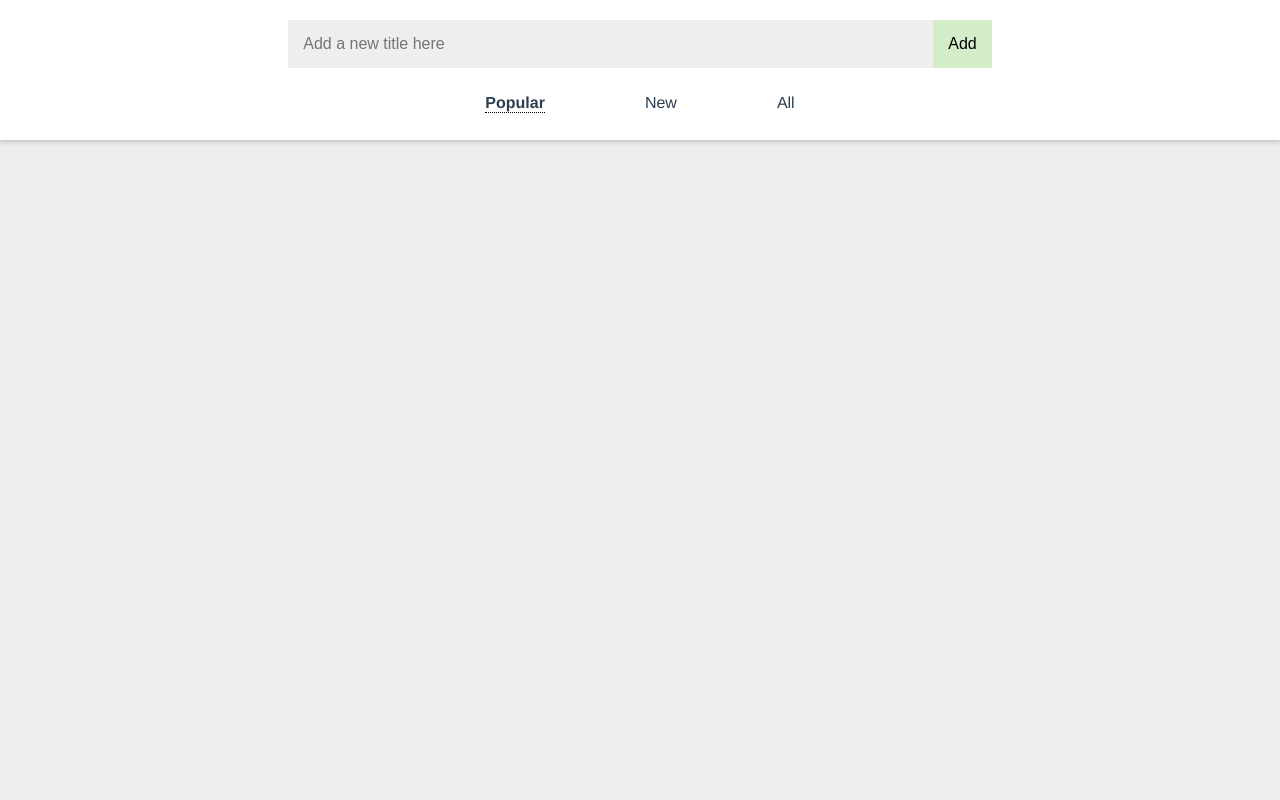
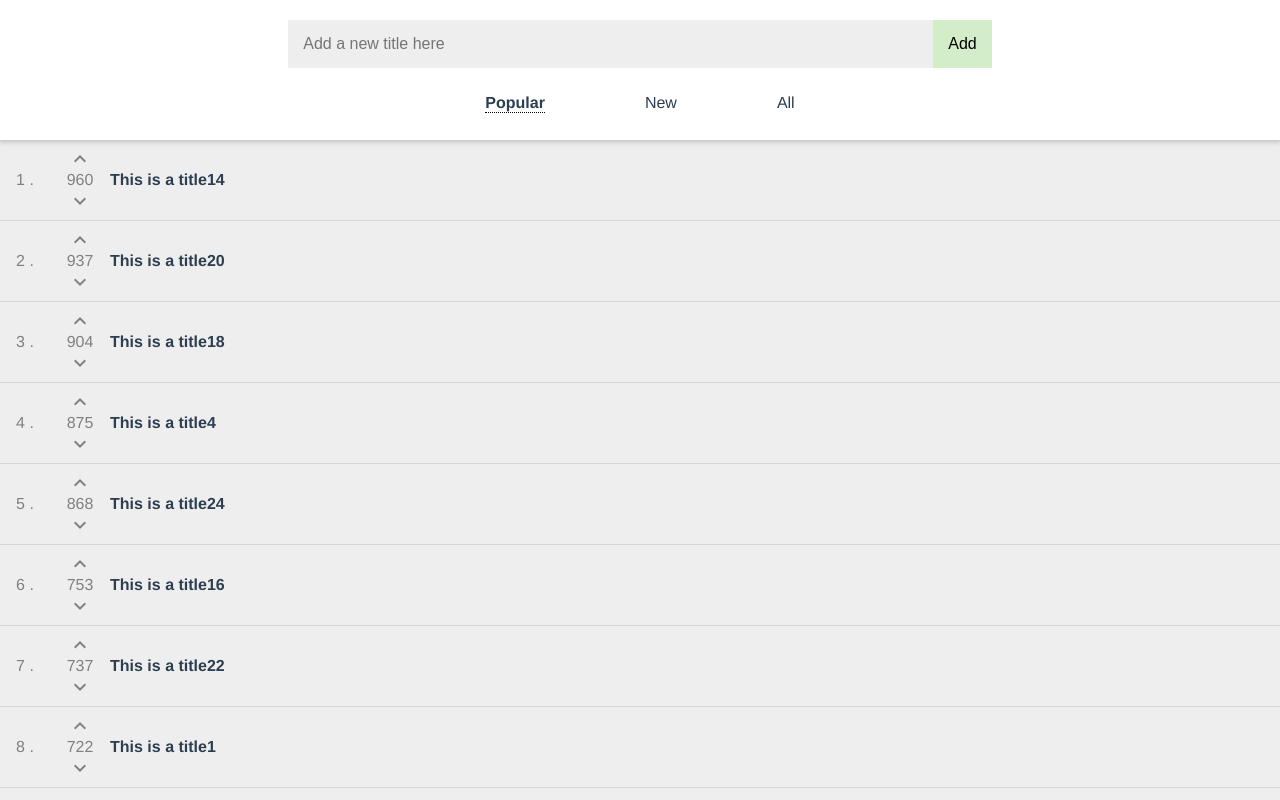
Before and after one commit to jiayingy/reddit-clone, a Vue app: page /#/ in a window 1280 px wide. Shown: the top 800 px of the page. Built offline with nearby package versions, Linux system fonts and the light colour scheme.

Commit message:
Extract num votes as a variable and populate 30 new titles on mount

```diff
--- a/src/components/EntryGenerator.vue
+++ b/src/components/EntryGenerator.vue
@@ -17,14 +17,24 @@ export default {
   props: ['value'],
   methods: {
     addNewTitle() {
-      this.$emit('addNewTitle', { title: this.newTitle, numVotes: 0 });
+      this.$emit('addNewTitle', { title: this.newTitle, numVotes: this.numVotes });
       this.newTitle = '';
+      this.numVotes = 0;
     },
   },
   data() {
     return {
       newTitle: '',
+      numVotes: 0,
     };
+  },
+  mounted() {
+    // Populate 30 new titles on mount with random num votes
+    for (let i = 0; i < 30; i += 1) {
+      this.newTitle = `This is a title${i}`;
+      this.numVotes = Math.floor(Math.random() * ((1000 - (-234)) + 1)) - 234;
+      this.addNewTitle();
+    }
   },
 };
 </script>
```
